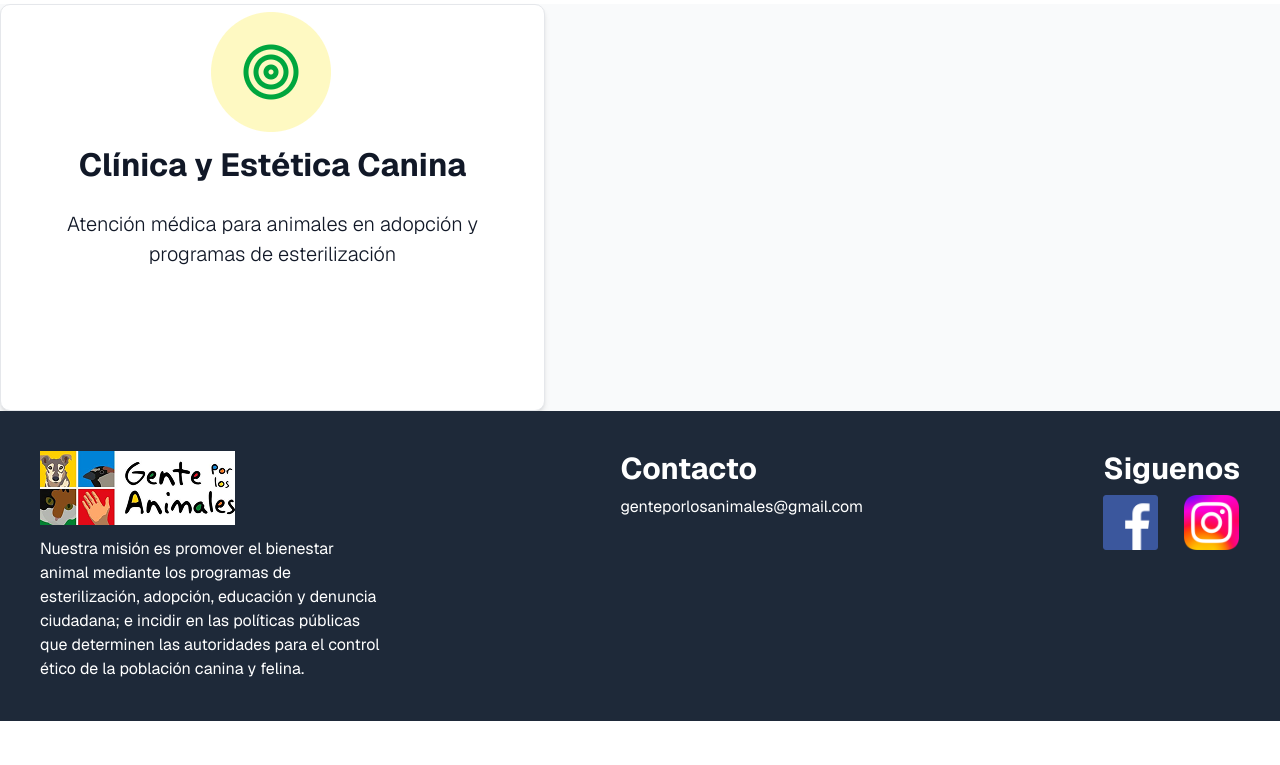
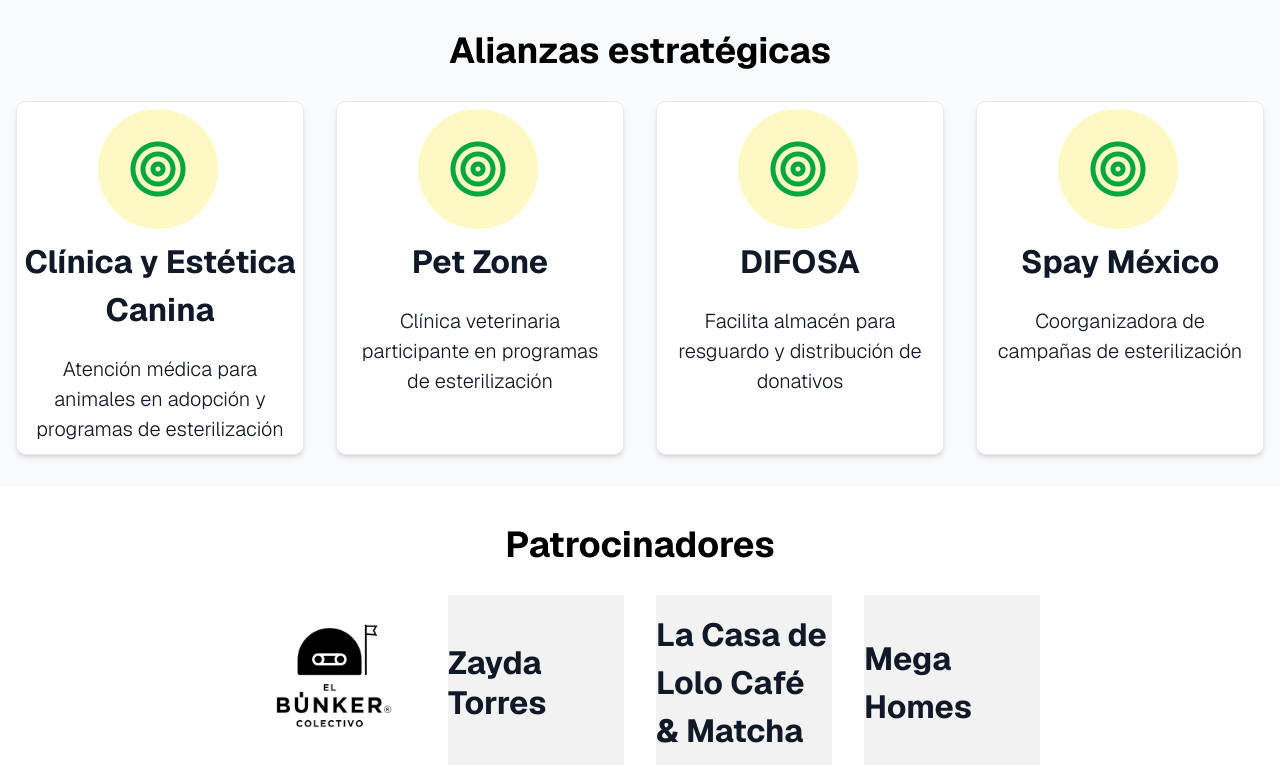
Before and after one commit to FoxCoding-CETYS/Gente-por-los-animales-WebSite, a Next.js app in the folder gxla/: page /nosotros in a window 1280 px wide. Shown: the part 2695-3460 px from the top of the page. Before the commit the page ends 3416 px from the top, so only its background shows below. Built offline with nearby package versions, Linux system fonts and the light colour scheme.

Commit message:
feat(ui): about us page roughly finished

```diff
--- a/gxla/app/nosotros/page.tsx
+++ b/gxla/app/nosotros/page.tsx
@@ -66,20 +66,59 @@ export default function NosotrosPage() {
                 </div>
             </div>
             {/* Alianzas estrategicas */}
-            <div className="bg-[#F9FAFB]">
-                <CustomCard variant="normal" size="lg" icon="/Circle.png" title="Clínica y Estética Canina" className="w-72 h-80">Atención médica para animales en adopción y programas de esterilización</CustomCard>
+            <div className="bg-[#F9FAFB] flex flex-col justify-center items-center">
+                <h1 className="font-geist text-black text-6xl font-bold mt-10 md:text-[36px] text-center"> Alianzas estratégicas </h1>
+                <div className="flex flex-row p-8 gap-8">
+                    <CustomCard variant="normal" size="md" icon="/Circle.png" title="Clínica y Estética Canina">Atención médica para animales en adopción y programas de esterilización</CustomCard>
+                    <CustomCard variant="normal" size="md" icon="/Circle.png" title="Pet Zone">Clínica veterinaria participante en programas de esterilización</CustomCard>
+                    <CustomCard variant="normal" size="md" icon="/Circle.png" title="DIFOSA">Facilita almacén para resguardo y distribución de donativos</CustomCard>
+                    <CustomCard variant="normal" size="md" icon="/Circle.png" title="Spay México">Coorganizadora de campañas de esterilización</CustomCard>
+                </div>
             </div>
             {/* Patrocinadores */}
-            <div>
-
+            {/* Corregir centrado de texto */}
+            <div className="flex flex-col justify-center items-center">
+                <h1 className="font-geist text-black text-6xl font-bold mt-10 md:text-[36px]"> Patrocinadores </h1>
+                <div className="flex flex-row p-8 gap-8">
+                    <div >
+                        <img src="/bunker.png" alt="El bunker colectivo" className="w-44 h-44"/>
+                    </div>
+                    <div className="w-44 h-44 bg-[#F2F2F2] flex items-center justify-center">
+                        <p className="font-bold text-[32px] leading-tight">Zayda Torres</p>
+                    </div>
+                    <div className="w-44 h-44 bg-[#F2F2F2] flex items-center justify-center">
+                        <p className="font-bold text-[32px]">La Casa de Lolo Café & Matcha</p>
+                    </div>
+                    <div className="w-44 h-44 bg-[#F2F2F2] flex items-center justify-center">
+                        <p className="font-bold text-[32px]">Mega Homes</p>
+                    </div>
+                </div>
             </div>
             {/* Financiamiento */}
-            <div className="bg-[#F9FAFB]">
-
+            <div className="bg-[#F9FAFB] flex flex-col justify-center items-center">
+                <h1 className="font-geist text-black text-6xl font-bold p-10 md:text-[36px]"> Financiamiento </h1>
+                <div className="flex flex-row justify-center gap-10">
+                    <CustomCard variant="normal" size="lg" icon="/heartblue.png" title="Cuotas de recuperación" className="w-11/12">
+                        <p className="text-left">
+                            Al prestar algunos de los servicios de la organización, se requieren cuotas de recuperación que ayuden a solventar en todo o en parte el costo que esto representa.
+                        <br /><br />
+                            Por ejemplo, al adoptar un perro o un gato, se solicita una cuota de recuperación que, si bien no solventa en su totalidad la inversión que la asociación realiza en cada uno de los animales, resulta de ayuda para compensar una parte.
+                        </p>
+                    </CustomCard>
+                    <CustomCard variant="normal" size="lg" icon="/heartblue.png" title="Cuotas de recuperación" className="w-11/12">
+                        <p className="text-left">
+                            Al prestar algunos de los servicios de la organización, se requieren cuotas de recuperación que ayuden a solventar en todo o en parte el costo que esto representa.
+                        <br /><br />
+                            Por ejemplo, al adoptar un perro o un gato, se solicita una cuota de recuperación que, si bien no solventa en su totalidad la inversión que la asociación realiza en cada uno de los animales, resulta de ayuda para compensar una parte.
+                        </p>
+                    </CustomCard>
+                </div>
             </div>
             {/* Call to action */}
-            <div>
-
+            <div className="flex flex-col items-center justify-center px-3 mt-12 w-screen bg-[#05DF72] text-black text-center">
+                <h1 className="font-geist text-black text-3xl font-bold mt-10 md:text-[36px]"> ¿Quiéres ser parte del cambio? </h1>
+                <p className="text-[20px]"> Conoce nuestra historia, misión y los valores que nos impulsan a trabajar por el bienestar animal. </p>
+                <CustomButton size="lg" className="mb-14 mt-6">QUIERO AYUDAR</CustomButton>
             </div>
         </>
     );
--- a/gxla/components/ui/custom-card.tsx
+++ b/gxla/components/ui/custom-card.tsx
@@ -26,8 +26,8 @@ interface CustomCardProps {
 
 const sizeClasses = {
   sm: "px-4 py-2 text-sm",
-  md: "px-6 sm:px-8 py-2 sm:py-3",
-  lg: "lg:h-[407px] lg:w-[545px]",
+  md: "lg:h-[354px] lg:w-[288px]",
+  lg: "lg:w-[545px]",
 }
 
 export function CustomCard({
@@ -59,7 +59,7 @@ export function CustomCard({
       >
         {icon && <img src={icon} alt="" className="mb-2" />}
         {title && <h3 className="text-[32px] font-bold">{title}</h3>}
-        {children && <p className="text-[20px] w-[454px] pt-[20px] font-light">{children}</p>}
+        {children && <p className="text-[20px] w-11/12 pt-[20px] font-light mb-5">{children}</p>}
       </div>
     )
   }
@@ -87,7 +87,7 @@ export function CustomCard({
           {title5 && <h1 className="text-[32px] w-[454px] pt-[20px] font-bold">{title5}</h1>}
           {title6 && <h1 className="text-[32px] w-[454px] pt-[20px] font-bold">{title6}</h1>}
         </div>
-        <div className="flex flex-row">
+        <div className="flex flex-row mb-5">
           {text4 && <p className="text-[20px] w-[454px] pt-[20px] font-light">{text4}</p>}
           {text5 && <p className="text-[20px] w-[454px] pt-[20px] font-light">{text5}</p>}
           {text6 && <p className="text-[20px] w-[454px] pt-[20px] font-light">{text6}</p>}
```
Also changed, not shown: gxla/public/bunker.png (added), gxla/public/heartblue.png (added).
